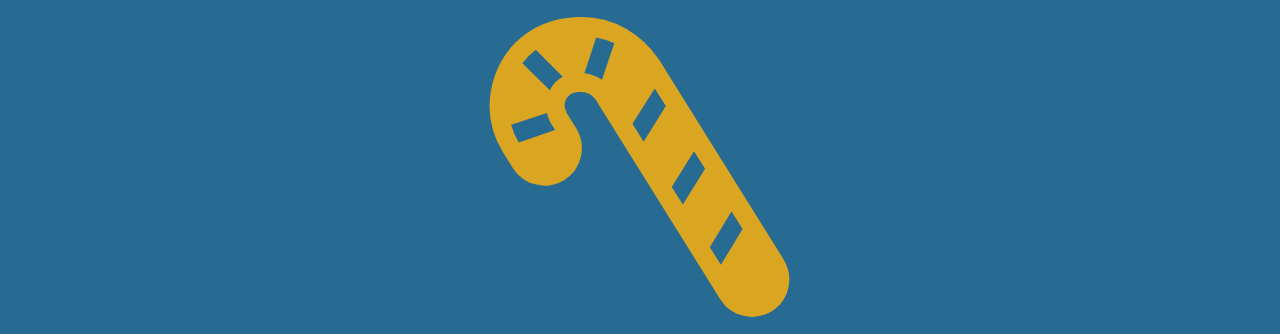
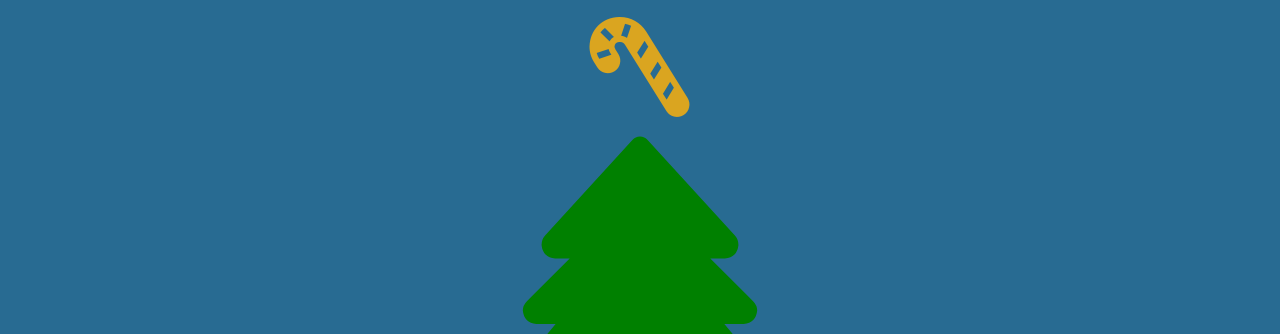
Before and after one commit to JAecky63/WeihnachtsSpecialBildungsserver, a plain HTML site: page WeihnachtsGruss.html in a window 1280 px wide. Shown: the part 213-547 px from the top of the page. Drawn offline with Linux system fonts and the light colour scheme.

Commit message:
Update WeihnachtsGruss.html

```diff
--- a/WeihnachtsGruss.html
+++ b/WeihnachtsGruss.html
@@ -13,7 +13,7 @@
         Wir wünschen Ihnen und Ihrer Familie besinnliche Feiertage und einen guten Rutsch ins neue Jahr!
         </p>
         <p>
-        <i class="fa-solid fa-candy-cane fa-rotate-270" style="font-size: 300px; color: #DAA520";></i>
+        <i class="fa-solid fa-candy-cane fa-rotate-270" style="font-size: 100px; color: #DAA520";></i>
         </p>
         <p>
 		    <i class="fa-solid fa-tree" style="font-size: 300px; color: #008000;"></i>
```
